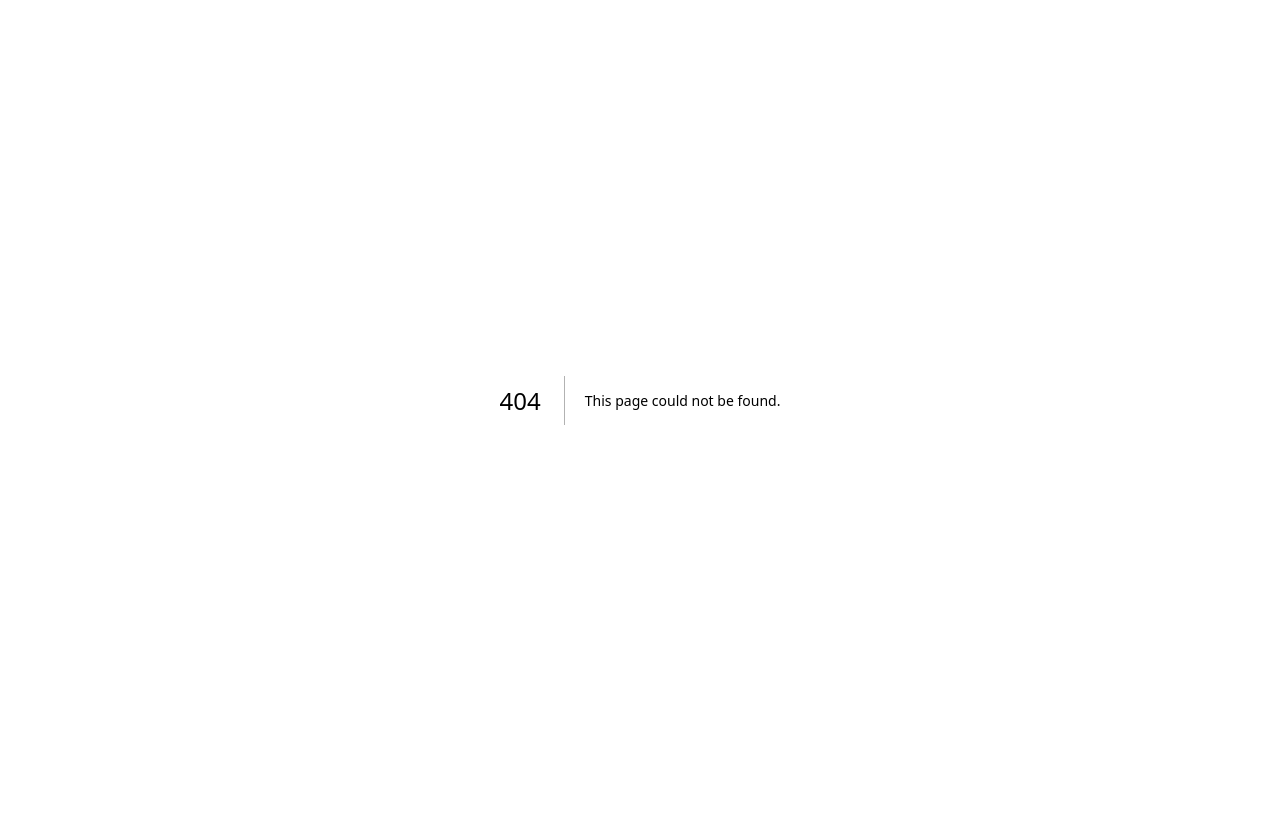
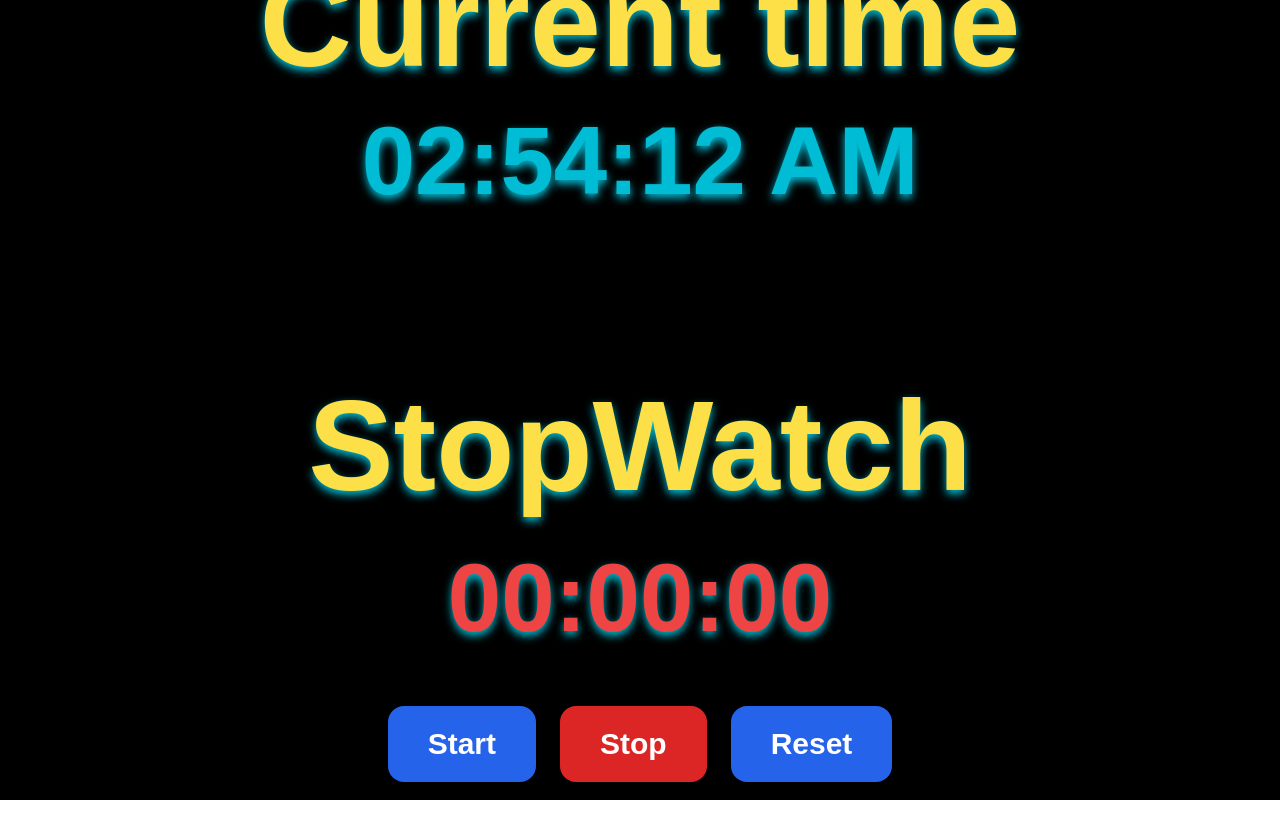
Before and after one commit to Winterdreams/NextJs, a Next.js app: page /clock in a window 1280 px wide. Before the commit this address had no page. Shown: the top 838 px of the page. Before the commit the page ends 800 px from the top, so only its background shows below. Built offline with nearby package versions, Linux system fonts and the light colour scheme.

Commit message:
component change

```diff
--- /dev/null
+++ b/app/clock/page.tsx
@@ -0,0 +1,108 @@
+"use client";
+import { useState, useEffect, useRef } from 'react';
+
+const Clock: React.FC = () => {
+  const [time, setTime] = useState(new Date());
+  const [hasMounted, setHasMounted] = useState(false);
+
+  useEffect(() =>{
+    setHasMounted(true);
+    //every 1000misisecond update the state of time
+    const intervalId = setInterval(() => setTime(new Date), 1000);
+
+    // Clean up the interval when the component unmounts
+    return () => clearInterval(intervalId);
+  }, []);
+
+  function formatTime(){
+    let hours = time.getHours();
+    const minutes = time.getMinutes();
+    const seconds = time.getSeconds();
+    const meridiem = hours >= 12 ? "PM" : "AM"
+
+    hours = hours % 12 || 12;
+
+    return `${padZero(hours)}:${padZero(minutes)}:${padZero(seconds)} ${meridiem}`;
+  }
+
+  function padZero(number: number){
+    return (number < 10 ? "0" : "") + number;
+  }
+
+  const [isRunning, setIsRunning] = useState(false);
+  const [elapsedTime, setElapsedTime] = useState(0)
+  const intervalIdRef = useRef<number | NodeJS.Timeout | null>(null);
+  const startTimeRef = useRef<number>(0);
+
+  useEffect(() =>{
+    if(isRunning){
+      intervalIdRef.current = setInterval(()=> {setElapsedTime(Date.now() - startTimeRef.current )}, 10);
+    }
+
+    return () => {
+      if (intervalIdRef.current !== null) {
+        clearInterval(intervalIdRef.current);
+      }
+    };
+
+  }, [isRunning]);
+
+  function start(){
+    setIsRunning(true);
+
+    startTimeRef.current = Date.now() - elapsedTime;
+  }
+
+  function stop(){
+    setIsRunning(false);
+  }
+
+  function reset(){
+    setElapsedTime(0);
+    setIsRunning(false);
+  }
+
+  function formatTime2(){
+    let hours = Math.floor(elapsedTime / (1000 * 60 * 60));
+    let minutes = Math.floor(elapsedTime / (1000 * 60) % 60);
+    let seconds = Math.floor(elapsedTime / (1000) % 60);
+    let milliseconds = Math.floor((elapsedTime % 1000) / 10);
+
+    const hoursStr = String(hours).padStart(2, "0");
+    const minutesStr = String(minutes).padStart(2, "0");
+    const secondsStr = String(seconds).padStart(2, "0");
+    const millisecondsStr = String(milliseconds).padStart(2, "0");
+
+    return `${minutesStr}:${secondsStr}:${millisecondsStr}`;
+  }
+
+
+  return (
+    <>
+    <div className="clock-container bg-black h-screen w-full flex items-center justify-center">
+      <div className="clock font-bold [text-shadow:_0_4px_8px_#00BCD4]  text-center p-10  text-yellow-300 py-10 text-9xl ">Current time<br></br>
+      {hasMounted ? (
+        <>
+        <span className="text-[#00BCD4] text-8xl">{formatTime()}</span>
+        <br></br><br></br>
+        <div className="stopwatch text-yellow-300 py-10 text-9xl">StopWatch
+        <div className="display text-red-500 px-10 py-10 text-8xl">{formatTime2()}</div>
+        <div className="controls p-5 flex gap-6 items-center justify-center text-4x1">
+          <button onClick={start} className="start-button text-3xl text-white px-10 py-5 rounded-2xl bg-blue-600">Start</button>
+          <button onClick={stop} className="stop-button text-3xl text-white px-10 py-5 rounded-2xl bg-red-600">Stop</button>
+          <button onClick={reset} className="reset-button text-3xl text-white px-10 py-5 rounded-2xl bg-blue-600">Reset</button>
+        </div>
+      </div>
+        {/* <p>{time.toLocaleTimeString('en-US', { hour: '2-digit', minute: '2-digit', second: '2-digit' })}</p> */}
+        </>
+      ) : (
+        <p>Loading...</p> // Prevents hydration mismatch
+      )}
+      </div>
+    </div>
+
+    </>
+  );
+};
+
+export default Clock;
--- /dev/null
+++ b/components/ActivityForm.tsx
@@ -0,0 +1,106 @@
+"use client";
+import { useEffect } from "react";
+import { useForm } from "react-hook-form";
+import { ActivityFormDataProps } from "@/types";
+import Button from "./Button";
+
+const ActivityForm = ({
+  activity = "",
+  price = 0,
+  type = "education",
+  bookingRequired = false,
+  accessibility = 0.5,
+  onSubmit,
+}: ActivityFormDataProps) => {
+  const { register, handleSubmit, reset, setValue } = useForm<ActivityFormDataProps>();
+
+  useEffect(() => {
+    setValue("activity", activity);
+    setValue("price", price);
+    setValue("type", type);
+    setValue("type", "Education");
+    setValue("bookingRequired", bookingRequired);
+    setValue("accessibility", accessibility);
+  }, [activity, price, type, bookingRequired, accessibility, setValue]);
+
+  return (
+    <form onSubmit={handleSubmit(onSubmit)} className="space-y-4">
+      <div>
+        <label className="block text-sm font-medium text-gray-700">Activity</label>
+        <input
+          {...register("activity", { required: true })}
+          className="mt-1 block w-full rounded-md border-gray-300 shadow-sm"
+        />
+      </div>
+
+      <div>
+        <label className="block text-sm font-medium text-gray-700">Price</label>
+        <input
+          type="number"
+          step="0.01"
+          min="0"
+          {...register("price", { required: true, valueAsNumber: true })}
+          className="mt-1 block w-full rounded-md border-gray-300 shadow-sm"
+          defaultValue={0}
+          onBlur={(e) => {
+            let value = parseFloat(e.target.value);
+            if (isNaN(value) || value < 0) {
+              e.target.value = "0";
+            } else {
+              e.target.value = value.toFixed(2);
+            }
+          }}
+        />
+      </div>
+
+      <div>
+        <label className="block text-sm font-medium text-gray-700">Type</label>
+        <select
+          {...register("type", { required: true })}
+          className="mt-1 block w-full rounded-md border-gray-300 shadow-sm"
+        >
+          <option value="Education">Education</option>
+          <option value="Recreational">Recreational</option>
+          <option value="Social">Social</option>
+          <option value="DIY">DIY</option>
+          <option value="Charity">Charity</option>
+          <option value="Cooking">Cooking</option>
+          <option value="Relaxation">Relaxation</option>
+          <option value="Music">Music</option>
+          <option value="Busywork">Busywork</option>
+        </select>
+      </div>
+
+      <div>
+        <label className="block text-sm font-medium text-gray-700">
+          <input
+            type="checkbox"
+            {...register("bookingRequired")}
+            className="mr-2"
+          />
+          Booking Required
+        </label>
+      </div>
+
+      <div>
+        <label className="block text-sm font-medium text-gray-700">
+          Accessibility (0.0 to 1.0)
+        </label>
+        <input
+          type="range"
+          min="0"
+          max="1"
+          step="0.1"
+          {...register("accessibility", { required: true, valueAsNumber: true })}
+          className="mt-1 block w-full"
+        />
+      </div>
+
+      <div>
+        <Button activity={activity ? "Update Activity" : "Add Activity"} className="px-4 py-2 bg-blue-500 text-white rounded-md hover:bg-blue-600"/>
+      </div>
+    </form>
+  );
+};
+
+export default ActivityForm;
--- /dev/null
+++ b/components/ActivityList.tsx
@@ -0,0 +1,31 @@
+import React from "react";
+import { ActivityFormDataProps, ActivityListProps } from "@/types";
+import Button from "./Button";
+
+const ActivityList: React.FC<ActivityListProps> = ({ activities, onEdit, onDelete }) => {
+
+    return (
+        <div className="mt-8">
+            <h2 className="text-xl font-bold mb-4">Activities List</h2>
+
+            <p className="text-lg font-semibold mb-2">Total Activities: {activities.length}</p>
+                <ul className="space-y-2">
+                    {activities.map((activity, index) => (
+                    <li key={index} className="p-4 border rounded-md">
+                        <p><strong>Activity:</strong> {activity.activity}</p>
+                        <p><strong>Price:</strong> ${activity.price}</p>
+                        <p><strong>Type:</strong> {activity.type}</p>
+                        <p><strong>Booking Required:</strong> {activity.bookingRequired ? "Yes" : "No"}</p>
+                        <p><strong>Accessibility:</strong> {activity.accessibility}</p>
+                        <div className="mt-2 space-x-2">
+                            <Button className="mt-2 px-4 py-2 bg-yellow-500 text-white rounded-md hover:bg-yellow-600" onClick={() => onEdit(activity)} activity="Edit"/>
+                            <Button className="px-4 py-2 bg-red-500 text-white rounded-md hover:bg-red-600" onClick={() => onDelete(activity)} activity="Delete"/>
+                        </div>
+                    </li>
+                    ))}
+                </ul>
+        </div>
+    )
+}
+
+export default ActivityList
--- /dev/null
+++ b/components/Button.tsx
@@ -0,0 +1,14 @@
+import { ActivityProps} from "@/types";
+
+const Button = ({activity, className, onClick}: ActivityProps) => {
+  return (
+    <button
+        className={className}
+        onClick={onClick}
+    >
+        {activity}
+    </button>
+  )
+}
+
+export default Button
--- /dev/null
+++ b/components/Header.tsx
@@ -0,0 +1,14 @@
+import Link from 'next/link'
+import Button from './Button'
+
+const Header = () => {
+  return (
+    <div className="mb-6">
+        <Link href="/clock">
+            <Button className="px-4 py-2 bg-blue-500 text-white rounded-md hover:bg-blue-600" activity="Clock"/>
+        </Link>
+    </div>
+  )
+}
+
+export default Header
```
